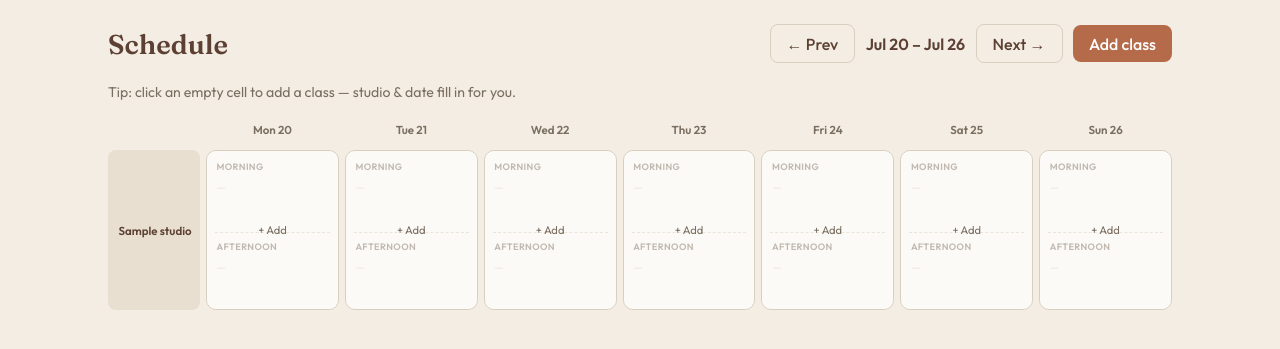
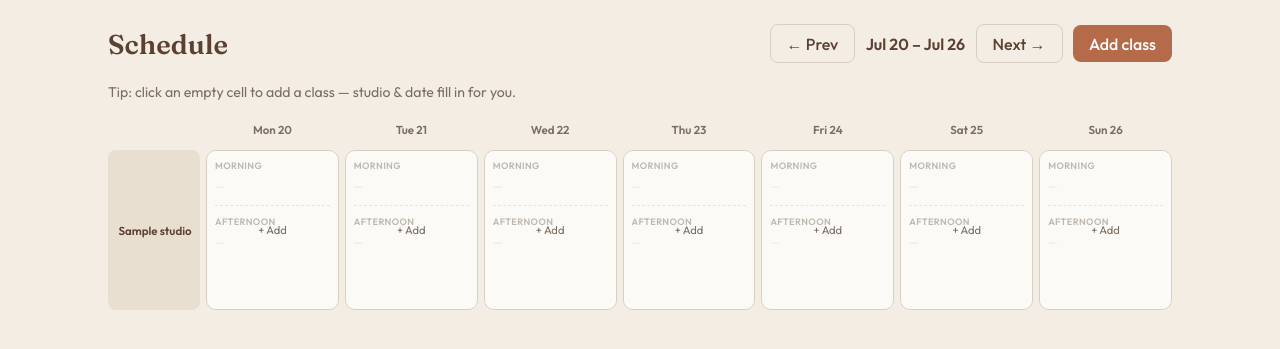
Before and after one commit to keith0206/yoga-studio, a Django app: page /schedule/ in a window 1280 px wide. Shown: the part 66-415 px from the top of the page. Run offline with Django 5.2, Linux system fonts and the light colour scheme; a user stored in the database is signed in; tables that the repository leaves empty hold one stand-in row (values such as "Sample post"); data that the repository does not hold is empty.

Commit message:
Refine schedule band layout and class block labels.
Move student counts next to time, tighten morning/afternoon band spacing, and seed an extra downtown Beginner class.

Co-authored-by: Cursor <cursoragent@cursor.com>

```diff
--- a/static/css/app.css
+++ b/static/css/app.css
@@ -109,7 +109,7 @@ td { padding: 0.8rem 1rem; border-top: 1px solid var(--line); vertical-align: mi
 .cell {
   position: relative;
   min-height: 160px; background: white; border: 1px solid var(--line);
-  border-radius: 10px; padding: 0.5rem; display: flex; flex-direction: column; gap: 0.55rem;
+  border-radius: 10px; padding: 0.55rem 0.5rem; display: flex; flex-direction: column; gap: 0.65rem;
   cursor: pointer;
 }
 .cell:hover { outline: 2px dashed var(--clay); outline-offset: -2px; }
@@ -120,26 +120,28 @@ td { padding: 0.8rem 1rem; border-top: 1px solid var(--line); vertical-align: mi
   background: rgba(250, 246, 240, 0.55); border-radius: 10px;
 }
 .band {
-  display: flex; flex-direction: column; gap: 0.4rem; flex: 1;
-  min-height: 3.6rem; padding: 0.15rem 0.1rem;
+  display: flex; flex-direction: column; gap: 0.45rem;
+  flex: 0 0 auto;
+  min-width: 0;
 }
-.band-pm {
+.band + .band {
   border-top: 1px dashed var(--line);
-  margin-top: 0.15rem;
-  padding-top: 0.55rem;
+  padding-top: 0.65rem;
+  margin-top: 0;
 }
 .band-label {
   font-size: 0.58rem; font-weight: 600; letter-spacing: 0.04em;
-  text-transform: uppercase; color: var(--muted); line-height: 1;
-  margin-bottom: 0.1rem;
+  text-transform: uppercase; color: var(--muted); line-height: 1.2;
+  flex: 0 0 auto;
 }
 .band-empty {
-  color: var(--line); font-size: 0.7rem; line-height: 1; padding: 0.2rem 0;
+  color: var(--line); font-size: 0.7rem; line-height: 1; padding: 0.15rem 0;
+  flex: 0 0 auto;
 }
 .block {
   border-radius: 8px; padding: 0.4rem 0.45rem; color: white;
   font-size: 0.65rem; line-height: 1.35;
-  margin: 0;
+  flex: 0 0 auto;
 }
 .block-time {
   display: block; font-size: 0.72rem; font-weight: 700; line-height: 1.2;
--- a/studio/management/commands/seed_demo_data.py
+++ b/studio/management/commands/seed_demo_data.py
@@ -95,6 +95,7 @@ class Command(BaseCommand):
             (1, downtown, "10:00", "Yin", "Mark Tan"),
             (2, downtown, "09:00", "Restore", "Jane Lee"),
             (3, downtown, "18:00", "Vinyasa", "Mark Tan"),
+            (3, downtown, "19:15", "Beginner", "Jane Lee"),
             (4, downtown, "09:00", "Beginner", "Jane Lee"),
             (4, downtown, "17:30", "Yin", "Mark Tan"),
             (5, downtown, "10:00", "Vinyasa", "Mark Tan"),
--- a/templates/base.html
+++ b/templates/base.html
@@ -8,7 +8,7 @@
   <link rel="preconnect" href="https://fonts.googleapis.com" />
   <link rel="preconnect" href="https://fonts.gstatic.com" crossorigin />
   <link href="https://fonts.googleapis.com/css2?family=Fraunces:opsz,wght@9..144,500;9..144,600&family=Outfit:wght@400;500;600&display=swap" rel="stylesheet" />
-  <link rel="stylesheet" href="{% static 'css/app.css' %}" />
+  <link rel="stylesheet" href="{% static 'css/app.css' %}?v=band2" />
 </head>
 <body>
   {% if user.is_authenticated %}
--- a/templates/studio/schedule.html
+++ b/templates/studio/schedule.html
@@ -30,8 +30,8 @@
             <div class="band-label">Morning</div>
             {% for s in cell.morning %}
               <div class="block {{ s.class_type.color_key }} {% if s.substitute_teacher %}has-sub{% endif %}">
-                <div class="block-time">{{ s.start_at|date:"H:i" }}</div>
-                <div class="block-name">{{ s.class_type.name }} ({{ s.students_display }})</div>
+                <div class="block-time">{{ s.start_at|date:"H:i" }} ({{ s.students_display }})</div>
+                <div class="block-name">{{ s.class_type.name }}</div>
                 <div class="block-teacher">{{ s.original_teacher.name }}</div>
                 {% if s.substitute_teacher %}
                 <div class="block-sub">({{ s.substitute_teacher.name }})</div>
@@ -41,12 +41,12 @@
               <div class="band-empty">—</div>
             {% endfor %}
           </div>
-          <div class="band band-pm">
+          <div class="band">
             <div class="band-label">Afternoon</div>
             {% for s in cell.afternoon %}
               <div class="block {{ s.class_type.color_key }} {% if s.substitute_teacher %}has-sub{% endif %}">
-                <div class="block-time">{{ s.start_at|date:"H:i" }}</div>
-                <div class="block-name">{{ s.class_type.name }} ({{ s.students_display }})</div>
+                <div class="block-time">{{ s.start_at|date:"H:i" }} ({{ s.students_display }})</div>
+                <div class="block-name">{{ s.class_type.name }}</div>
                 <div class="block-teacher">{{ s.original_teacher.name }}</div>
                 {% if s.substitute_teacher %}
                 <div class="block-sub">({{ s.substitute_teacher.name }})</div>
```
Also changed, not shown: design-demo/index.html (+36 -34 lines).
